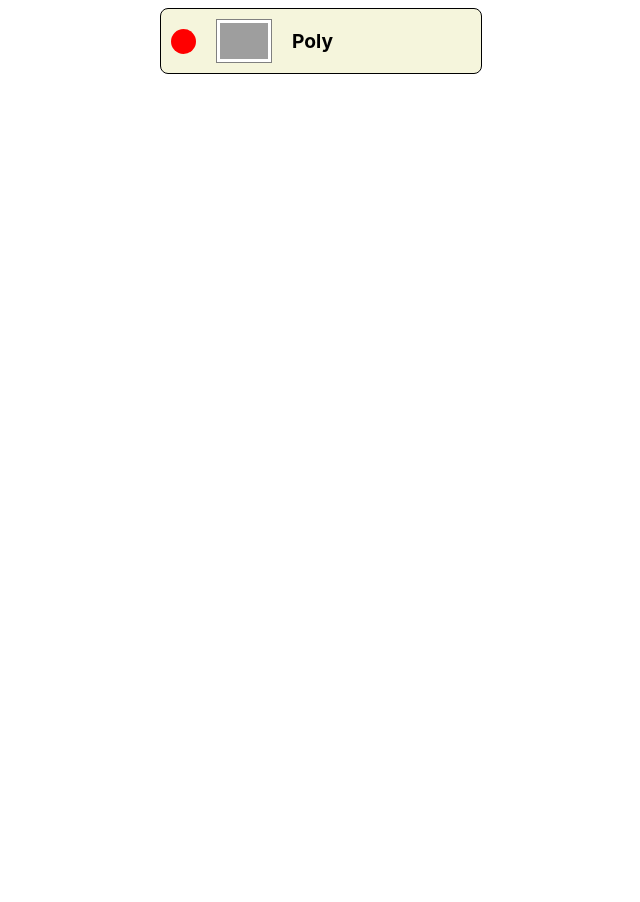
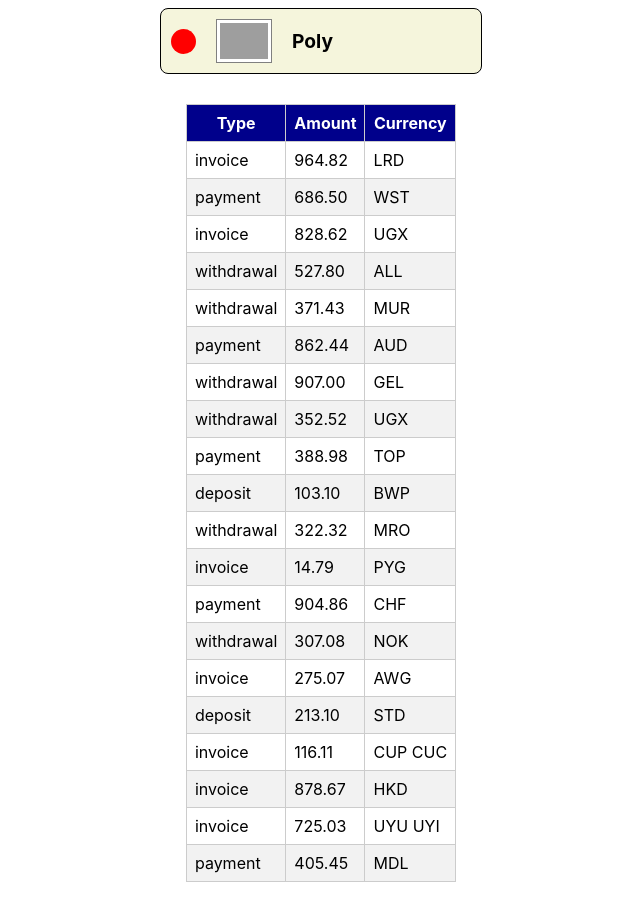
Before and after one commit to havr1985/goit-react-hw-01-components, a React (Create React App) app: page / in a window 1280 px wide. Shown: the part 894-1796 px from the top of the page, without its empty margins (319-959 px from the left). Before the commit the page ends 978 px from the top, so only its background shows below. Built offline with nearby package versions, Linux system fonts and the light colour scheme; grey boxes are pictures that could not be loaded.

Commit message:
task 4 ended

```diff
--- a/src/components/App.jsx
+++ b/src/components/App.jsx
@@ -1,9 +1,11 @@
 import user from 'user.json';
 import data from 'data.json';
 import friends from 'friends.json';
+import transactions from 'transactions.json';
 import { Profile } from './Profile/Profile';
 import { Statistics } from './Statistics/Statistics';
 import { FriendList } from './FriendList/FriendList';
+import { TransactionHistory } from './TransactionHistory/TransactionHistory';
 
 
 export const App = () => {
@@ -18,6 +20,7 @@
       />
       <Statistics title="Upload stats" stats={data} />
       <FriendList friends={friends} />
+      <TransactionHistory items={transactions} />
     </div>
   );
 };
--- /dev/null
+++ b/src/components/TransactionHistory/TransactionHistory.jsx
@@ -0,0 +1,26 @@
+import css from './TransactionHistory.module.css';
+
+export const TransactionHistory = (props) => {
+    return (
+        <table className={css.transactionHistory}>
+  <thead>
+    <tr>
+      <th>Type</th>
+      <th>Amount</th>
+      <th>Currency</th>
+    </tr>
+            </thead>
+            <tbody>
+                {props.items.map((item) => {
+                    return (
+            <tr key={item.id}>
+                            <td>{item.type}</td>
+                            <td>{item.amount}</td>
+                            <td>{item.currency}</td>
+            </tr>
+        )
+    } )}
+  </tbody>
+</table>
+    )
+}
--- /dev/null
+++ b/src/components/TransactionHistory/TransactionHistory.module.css
@@ -0,0 +1,24 @@
+.transactionHistory{
+    margin: 20px auto;
+    border: 1px solid #333;
+    border-collapse: collapse;
+}
+
+tr:nth-child(even) {
+    background-color: #f2f2f2;
+}
+
+tr:nth-child(odd) {
+    background-color: #fff;
+}
+
+th,
+td {
+    border: 1px solid #ccc;
+    padding: 8px;
+}
+
+.transactionHistory th {
+    background-color: darkblue;
+    color: white;
+}
--- /dev/null
+++ b/src/transactions.json
@@ -0,0 +1,122 @@
+[
+  {
+    "id": "1e0700a2-5183-4291-85cc-2065a036a683",
+    "type": "invoice",
+    "amount": "964.82",
+    "currency": "LRD"
+  },
+  {
+    "id": "a30f821b-4d25-4ff0-abdd-e340b3f0dd2b",
+    "type": "payment",
+    "amount": "686.50",
+    "currency": "WST"
+  },
+  {
+    "id": "44dca67a-8e5a-4798-bf8e-b15efd4e1abd",
+    "type": "invoice",
+    "amount": "828.62",
+    "currency": "UGX"
+  },
+  {
+    "id": "ea8ed3dc-2b68-4a53-905a-53ecb0adef33",
+    "type": "withdrawal",
+    "amount": "527.80",
+    "currency": "ALL"
+  },
+  {
+    "id": "ea76146a-0b00-4b80-bc02-a8c822176712",
+    "type": "withdrawal",
+    "amount": "371.43",
+    "currency": "MUR"
+  },
+  {
+    "id": "63ca02f9-d637-46b5-9237-f3b24425e029",
+    "type": "payment",
+    "amount": "862.44",
+    "currency": "AUD"
+  },
+  {
+    "id": "ed0263e8-59a5-4bf1-87e0-2bb88e53dc34",
+    "type": "withdrawal",
+    "amount": "907.00",
+    "currency": "GEL"
+  },
+  {
+    "id": "6013bad0-750c-4691-8bc2-d8f2b43969c4",
+    "type": "withdrawal",
+    "amount": "352.52",
+    "currency": "UGX"
+  },
+  {
+    "id": "252c7be4-8b06-4fa7-8d42-61fb835b70d5",
+    "type": "payment",
+    "amount": "388.98",
+    "currency": "TOP"
+  },
+  {
+    "id": "4eaab41b-b967-40ac-82ed-85fc66f646f1",
+    "type": "deposit",
+    "amount": "103.10",
+    "currency": "BWP"
+  },
+  {
+    "id": "9648a350-8469-42d5-8bf3-18090de5fe67",
+    "type": "withdrawal",
+    "amount": "322.32",
+    "currency": "MRO"
+  },
+  {
+    "id": "9c5c25fb-1a95-4b2f-8d1f-4c4426d677cc",
+    "type": "invoice",
+    "amount": "14.79",
+    "currency": "PYG"
+  },
+  {
+    "id": "43ef232c-80e9-4d6f-b48a-b22405620de3",
+    "type": "payment",
+    "amount": "904.86",
+    "currency": "CHF"
+  },
+  {
+    "id": "5161682e-e620-4019-ab0a-24ceb10fbd20",
+    "type": "withdrawal",
+    "amount": "307.08",
+    "currency": "NOK"
+  },
+  {
+    "id": "7b119d71-42e6-4c42-a141-6818b07bb9ff",
+    "type": "invoice",
+    "amount": "275.07",
+    "currency": "AWG"
+  },
+  {
+    "id": "a4f65722-65c4-4c28-b1f4-b8ed988bb205",
+    "type": "deposit",
+    "amount": "213.10",
+    "currency": "STD"
+  },
+  {
+    "id": "c6e5784b-0ca3-48d6-86e5-b5128af5a523",
+    "type": "invoice",
+    "amount": "116.11",
+    "currency": "CUP CUC"
+  },
+  {
+    "id": "c9ebed6a-3a02-4b49-ac0d-0534b51f2bfd",
+    "type": "invoice",
+    "amount": "878.67",
+    "currency": "HKD"
+  },
+  {
+    "id": "a4a98b0e-b22c-438b-9f83-de2df52110c8",
+    "type": "invoice",
+    "amount": "725.03",
+    "currency": "UYU UYI"
+  },
+  {
+    "id": "b39bfa7a-0166-4c47-94d6-87d20590f746",
+    "type": "payment",
+    "amount": "405.45",
+    "currency": "MDL"
+  }
+]
```
